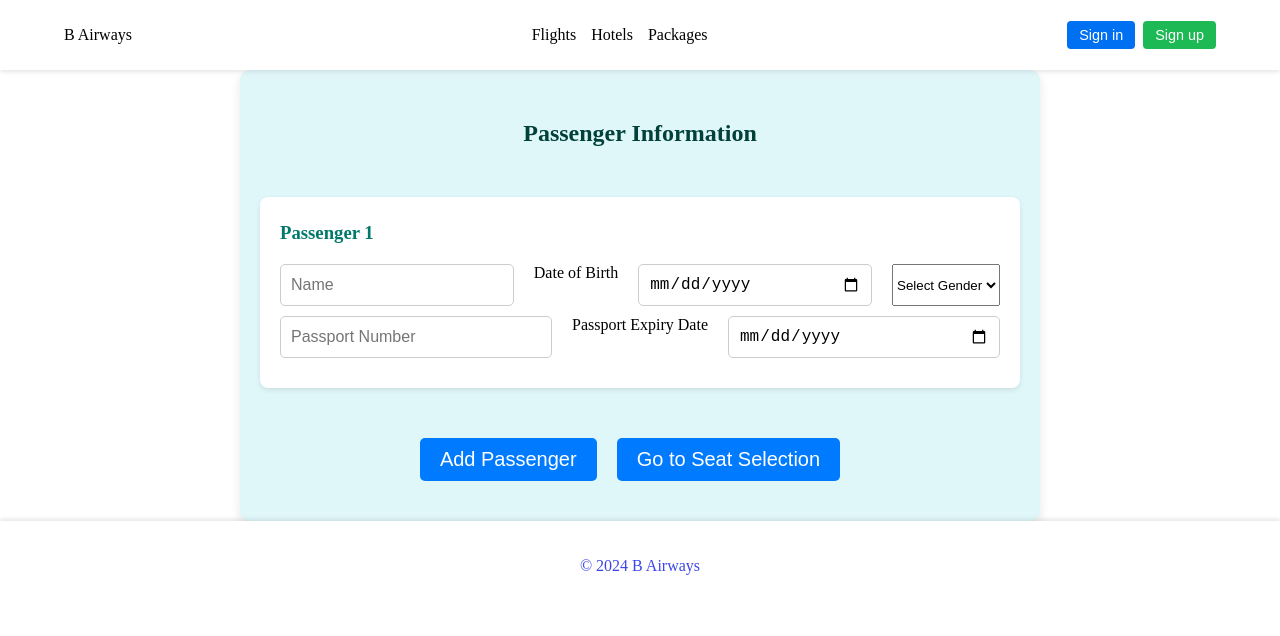
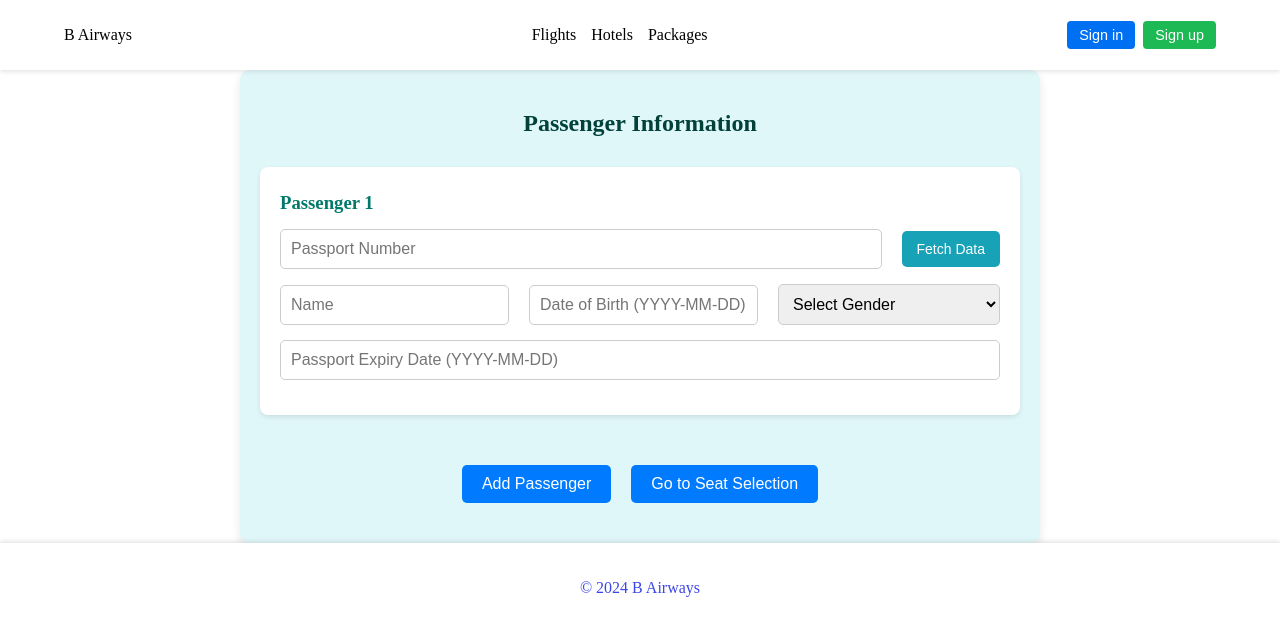
Before and after one commit to Sithum-Bimsara/B-Airways, a Next.js app: page /passengerDetails in a window 1280 px wide. Shown: the top 636 px of the page. Built offline with nearby package versions, Linux system fonts and the light colour scheme; no server answers.

Commit message:
PassengerForm Update

```diff
--- a/app/passengerDetails/PassengerForm.css
+++ b/app/passengerDetails/PassengerForm.css
@@ -11,8 +11,8 @@
   text-align: center;
   font-size: 24px;
   color: #01413a; /* Darker blue color */
-    margin-bottom: 50px;
-    margin-top: 30px;
+  margin-bottom: 30px;
+  margin-top: 20px;
 }
 
 .passenger-form {
@@ -25,22 +25,25 @@
   border-radius: 8px; /* Rounded corners */
   padding: 20px; /* Padding inside sections */
   box-shadow: 0 2px 5px rgba(0, 0, 0, 0.1); /* Soft shadow */
-    margin-bottom: 50px; /* Spacing between sections */
+  margin-bottom: 30px; /* Spacing between sections */
 }
 
 .section h3 {
   color: #00796b; /* Darker blue color */
-    margin-bottom: 20px;
+  margin-bottom: 15px;
   margin-top: 5px;
 }
 
 .form-row {
   display: flex;
+  align-items: center;
   gap: 20px;
-    margin-bottom: 10px;
+  margin-bottom: 15px;
+  flex-wrap: wrap;
 }
 
-  .form-row input {
+.form-row input,
+.form-row select {
   flex: 1;
   padding: 10px;
   border-radius: 5px;
@@ -48,34 +51,70 @@
   font-size: 16px;
 }
 
-  input:focus {
+.form-row label {
+  flex-basis: 150px;
+  font-weight: bold;
+  color: #004d40;
+}
+
+input:focus,
+select:focus {
   border-color: #00796b; /* Border color on focus */
   outline: none;
 }
 
 .form-actions {
   display: flex;
-    justify-content: center; /* Center the button */
-    margin-top: 0;
+  justify-content: center; /* Center the buttons */
+  gap: 20px;
+  margin-top: 20px;
   margin-bottom: 20px;
 }
 
 .form-actions button {
   background-color: #007bff; /* Button color */
   color: white;
-  padding: 10px 20px ;
+  padding: 10px 20px;
   border: none;
   border-radius: 5px;
   cursor: pointer;
-  font-size: 20px;
-  margin-right: 20px;
+  font-size: 16px;
   transition: background-color 0.3s; /* Smooth transition */
 }
 
 .form-actions button:hover {
-  background-color: #0056b3;/* Darker button color on hover */
+  background-color: #0056b3; /* Darker button color on hover */
 }
 
+.add-passenger-button {
+  background-color: #28a745; /* Green color */
+}
+
+.add-passenger-button:hover {
+  background-color: #1e7e34; /* Darker green on hover */
+}
+
+.fetch-data-button {
+  background-color: #17a2b8; /* Teal color */
+  color: white;
+  padding: 10px 15px;
+  border: none;
+  border-radius: 5px;
+  cursor: pointer;
+  font-size: 14px;
+  transition: background-color 0.3s;
+}
+
+.fetch-data-button:hover {
+  background-color: #117a8b; /* Darker teal on hover */
+}
+
+.error-message {
+  color: #d32f2f;
+  text-align: center;
+  margin-top: 10px;
+  font-weight: bold;
+}
 
 table {
   width: 100%;
--- a/app/passengerDetails/PassengerForm.jsx
+++ b/app/passengerDetails/PassengerForm.jsx
@@ -25,16 +25,59 @@ const PassengerForm = () => {
     ]);
   };
 
+  const fetchPassengerData = async (passportNumber, index) => {
+    if (!passportNumber) {
+      alert('Please enter a Passport Number.');
+      return;
+    }
+
+    try {
+      setLoading(true);
+      const response = await fetch('/api/getPassengerData', {
+        method: 'POST',
+        headers: {
+          'Content-Type': 'application/json',
+        },
+        body: JSON.stringify({ Passport_Number: passportNumber }),
+      });
+
+      const data = await response.json();
+
+      if (!response.ok) {
+        throw new Error(data.message || 'Passenger not found.');
+      }
+
+      const updatedPassengers = [...passengers];
+      updatedPassengers[index] = {
+        ...updatedPassengers[index],
+        Passport_Number: passportNumber,
+        Name: data.Name || '',
+        Date_of_birth: data.Date_of_birth ? new Date(data.Date_of_birth).toISOString().split('T')[0] : '',
+        Gender: data.Gender || '',
+        Passport_Expire_Date: data.Passport_Expire_Date ? new Date(data.Passport_Expire_Date).toISOString().split('T')[0] : '',
+      };
+      setPassengers(updatedPassengers);
+    } catch (err) {
+      console.error(err);
+      alert(err.message || 'Error fetching passenger data.');
+    } finally {
+      setLoading(false);
+    }
+  };
+
   const handleSubmit = async (e) => {
     e.preventDefault();
     setLoading(true);
     setError(null);
 
     try {
-      // Array to hold all Passenger_IDs
-      const passengerIds = [];
+      const passengerData = [];
 
       for (const passenger of passengers) {
+        if (!passenger.Passport_Number) {
+          throw new Error('All passengers must have a Passport Number.');
+        }
+
         const response = await fetch('/api/addPassenger', {
           method: 'POST',
           headers: {
@@ -55,13 +98,10 @@ const PassengerForm = () => {
           throw new Error(result.message || 'Failed to add passenger.');
         }
 
-        passengerIds.push(result.Passenger_ID);
+        passengerData.push({ Passenger_ID: result.Passenger_ID, Seat: "" });
       }
 
-      // Save Passenger_IDs to local storage
-      localStorage.setItem('Passenger_IDs', JSON.stringify(passengerIds));
-
-      // Navigate to Seat Selection page
+      localStorage.setItem('PassengerData', JSON.stringify(passengerData));
       router.push('/seatSelection');
     } catch (err) {
       console.error(err);
@@ -81,18 +121,35 @@ const PassengerForm = () => {
             <div className="form-row">
               <input
                 type="text"
+                name="Passport_Number"
+                placeholder="Passport Number"
+                value={passenger.Passport_Number}
+                onChange={(e) => handlePassengerChange(e, index)}
+                required
+              />
+              <button
+                type="button"
+                onClick={() => fetchPassengerData(passenger.Passport_Number, index)}
+                disabled={loading}
+                className="fetch-data-button"
+              >
+                {loading ? 'Fetching...' : 'Fetch Data'}
+              </button>
+            </div>
+
+            <div className="form-row">
+              <input
+                type="text"
                 name="Name"
                 placeholder="Name"
                 value={passenger.Name}
                 onChange={(e) => handlePassengerChange(e, index)}
                 required
               />
-              <label htmlFor={`dob-${index}`}>Date of Birth</label>
               <input
-                type="date"
-                id={`dob-${index}`}
+                type="text"
                 name="Date_of_birth"
-                placeholder="Date of Birth"
+                placeholder="Date of Birth (YYYY-MM-DD)"
                 value={passenger.Date_of_birth}
                 onChange={(e) => handlePassengerChange(e, index)}
                 required
@@ -113,18 +170,8 @@ const PassengerForm = () => {
             <div className="form-row">
               <input
                 type="text"
-                name="Passport_Number"
-                placeholder="Passport Number"
-                value={passenger.Passport_Number}
-                onChange={(e) => handlePassengerChange(e, index)}
-                required
-              />
-              <label htmlFor={`passport-expire-${index}`}>Passport Expiry Date</label>
-              <input
-                type="date"
-                id={`passport-expire-${index}`}
                 name="Passport_Expire_Date"
-                placeholder="Passport Expiry Date"
+                placeholder="Passport Expiry Date (YYYY-MM-DD)"
                 value={passenger.Passport_Expire_Date}
                 onChange={(e) => handlePassengerChange(e, index)}
                 required
@@ -136,10 +183,19 @@ const PassengerForm = () => {
         {error && <p className="error-message">{error}</p>}
 
         <div className="form-actions">
-          <button type="button" className="add-passenger-button" onClick={addPassenger} disabled={loading}>
+          <button
+            type="button"
+            className="add-passenger-button"
+            onClick={addPassenger}
+            disabled={loading}
+          >
             Add Passenger
           </button>
-          <button type="submit" className="seat-selection-button" disabled={loading}>
+          <button
+            type="submit"
+            className="seat-selection-button"
+            disabled={loading}
+          >
             {loading ? 'Processing...' : 'Go to Seat Selection'}
           </button>
         </div>
```
Lines whose indentation alone changed are shown as unchanged.
